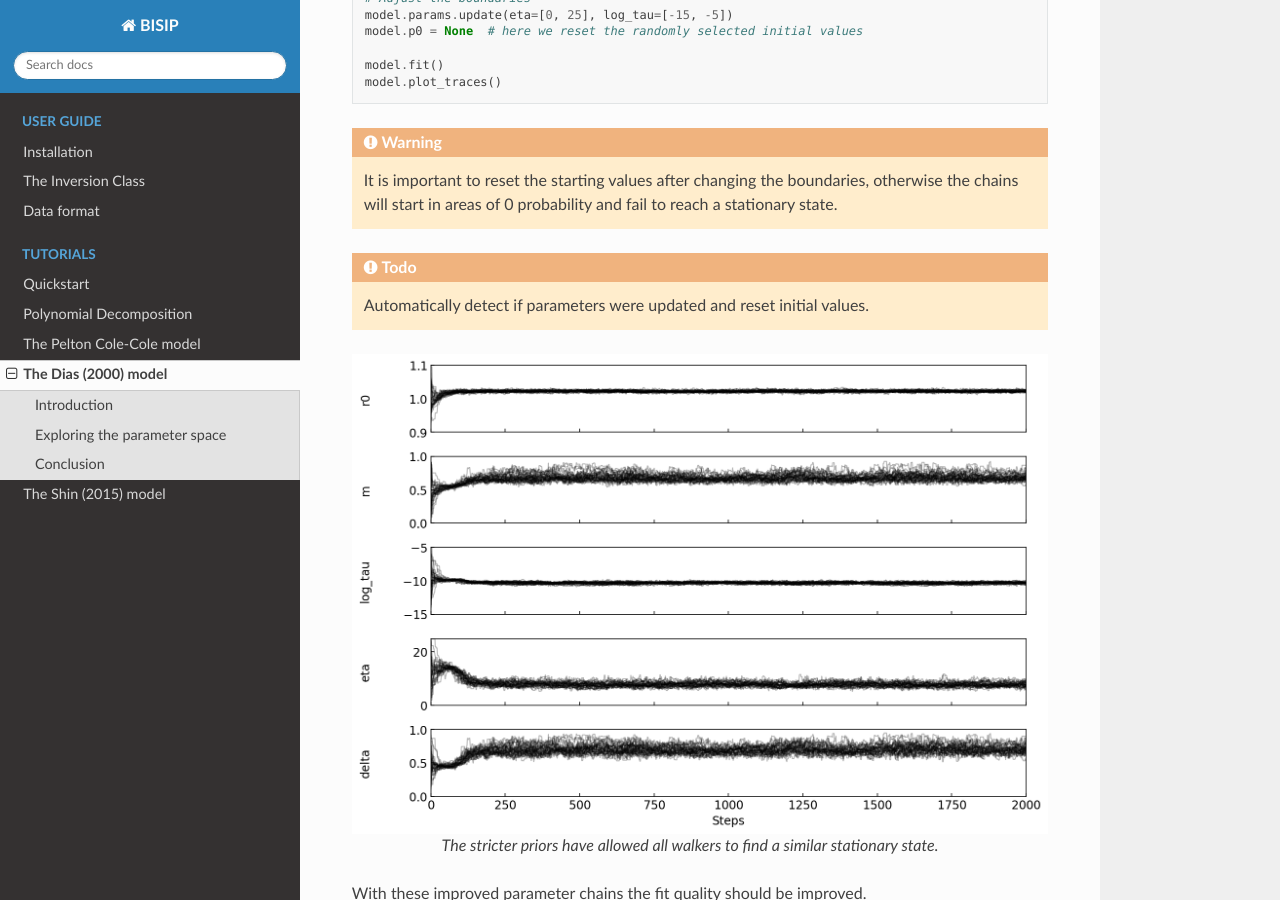
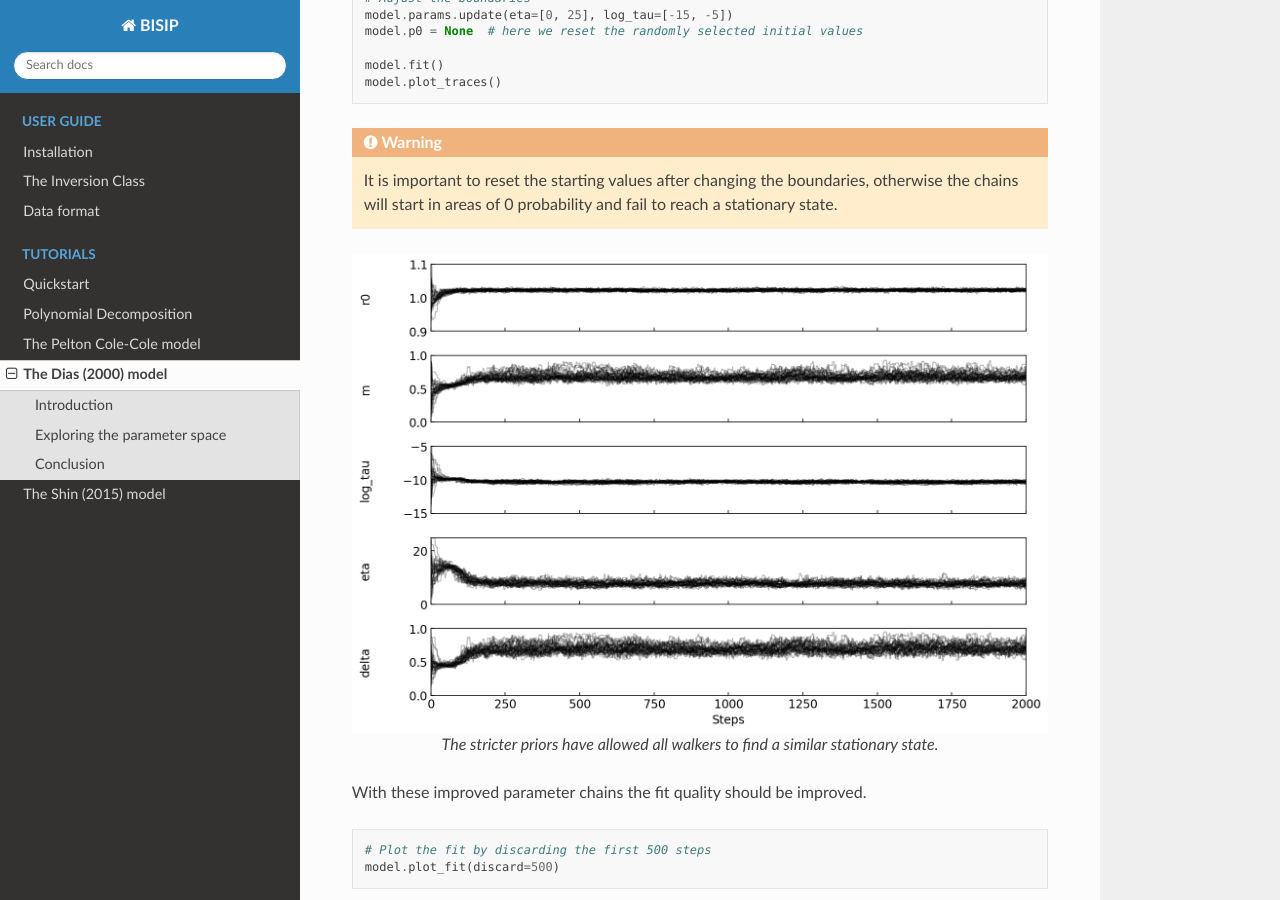
Before and after one commit to clberube/bisip2, a Sphinx documentation site: the page built from docs/tutorials/dias.rst, in a window 1280 px wide and 900 px high, scrolled down 2734 px. Built offline with Sphinx 7.4.7 and the Read the Docs theme 2.0.0, drawn with Linux system fonts in a browser that asks for light colours; some of the changed text lies outside the part shown.

Commit message:
Update docs

```diff
--- a/docs/tutorials/dias.rst
+++ b/docs/tutorials/dias.rst
@@ -115,9 +115,6 @@ we will set new boundaries for :math:`\eta` and :math:`\log \tau`.
     otherwise the chains will start in areas of 0 probability and fail to reach
     a stationary state.
 
-.. todo::
-    Automatically detect if parameters were updated and reset initial values.
-
 .. figure:: ./figures/dias/dias_bounds_updated.png
     :width: 100%
     :align: center
```
Also changed, not shown: other parts of docs/tutorials/dias.rst (+3 -0 lines).
